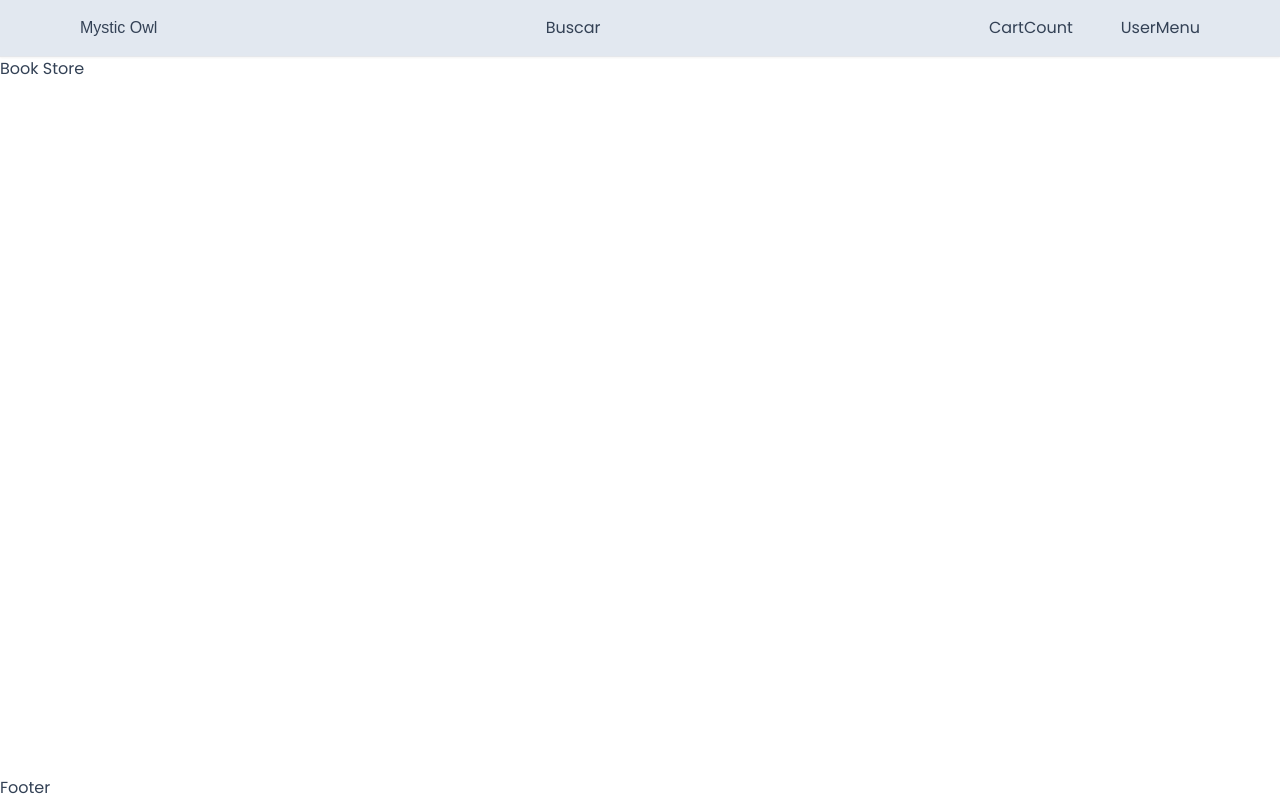
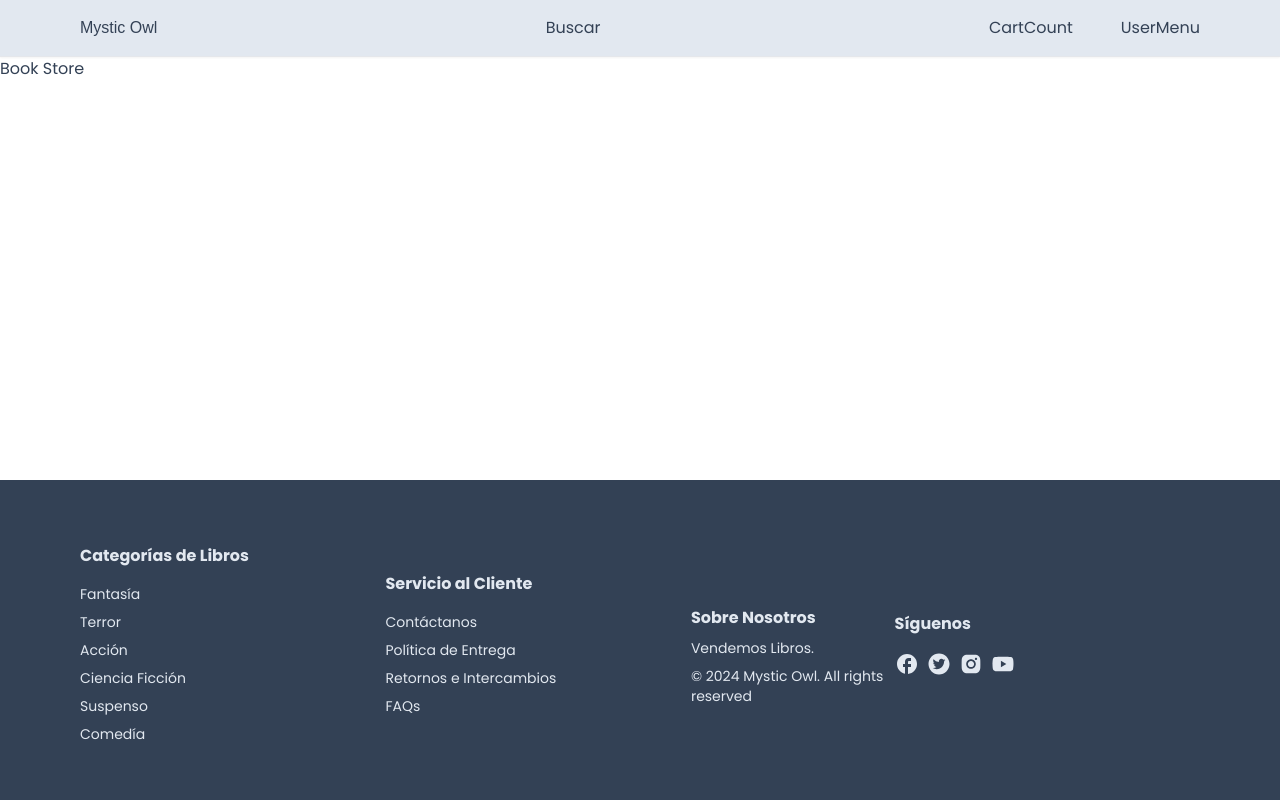
Before and after one commit to nyx08dreamer/book-store, a Next.js app: page / in a window 1280 px wide. Built offline with nearby package versions, Linux system fonts and the light colour scheme; a web font is replaced by a local one.

Commit message:
actualizacion de footer

```diff
--- a/app/components/footer/Footer.tsx
+++ b/app/components/footer/Footer.tsx
@@ -1,5 +1,62 @@
+import Link from "next/link";
+import Container from "../Container";
+import FooterList from "./FooterList";
+import { MdFacebook } from "react-icons/md";
+import { AiFillInstagram, AiFillTwitterCircle, AiFillYoutube } from "react-icons/ai";
+
 const Footer = () => {
-    return (<div>Footer</div>);
+    return (<footer className="bg-slate-700 text-slate-200 text-sm mt-16
+        ">
+            <Container>
+                <div className="
+                flex items-center md:flew-row justify-bewteen pt-16 pb-8
+                ">
+                    <FooterList>
+                        <h3 className="text-base font-bold mb-2">Categorías de Libros</h3>
+                        <Link href='#'>Fantasía</Link>
+                        <Link href='#'>Terror</Link>
+                        <Link href='#'>Acción</Link>
+                        <Link href='#'>Ciencia Ficción</Link>
+                        <Link href='#'>Suspenso</Link>
+                        <Link href='#'>Comedía</Link>
+                    </FooterList>
+
+                    <FooterList>
+                        <h3 className="text-base font-bold mb-2">Servicio al Cliente</h3>
+                        <Link href='#'>Contáctanos</Link>
+                        <Link href='#'>Política de Entrega</Link>
+                        <Link href='#'>Retornos e Intercambios</Link>
+                        <Link href='#'>FAQs</Link>
+                    </FooterList>
+
+                    <div className="w-full md:w-1/3 mb-6 md:mb-0">
+                        <h3 className="text-base font-bold mb-2">Sobre Nosotros</h3>
+                        <p className="mb-2">Vendemos Libros.</p>
+                        <p>&copy; {new Date().getFullYear()} Mystic Owl. All rights reserved</p>
+                    </div>
+
+                    <FooterList>
+                    <h3 className="text-base font-bold mb-2">Síguenos</h3>
+                        <div className="flex gap-2">
+                        <Link href='#'>
+                                <MdFacebook size={24}></MdFacebook>
+                            </Link>
+                            <Link href='#'>
+                                <AiFillTwitterCircle size={24}></AiFillTwitterCircle>
+                            </Link>
+                            <Link href='#'>
+                                <AiFillInstagram size={24}></AiFillInstagram>
+                            </Link>
+                            <Link href='#'>
+                                <AiFillYoutube size={24}></AiFillYoutube>
+                            </Link>
+                        </div>
+                    </FooterList>
+
+                </div>
+            </Container>
+        </footer>
+    );
 };
 
 export default Footer;
--- /dev/null
+++ b/app/components/footer/FooterList.tsx
@@ -0,0 +1,20 @@
+interface FooterListProps{
+    children: React.ReactNode;
+}
+
+const FooterList: React.FC<FooterListProps> = ({children}) => {
+    return ( <div className="
+    w-full
+    sm:w-1/2
+    md: w-1/4
+    lg: w-1/6
+    mb-6
+    flex
+    flex-col
+    gap-2
+    ">
+        {children}
+    </div>);
+}
+
+export default FooterList;
```
Also changed, not shown: package.json (+5 -4 lines), 1 other file (tests, documents, lock files or other folders).
